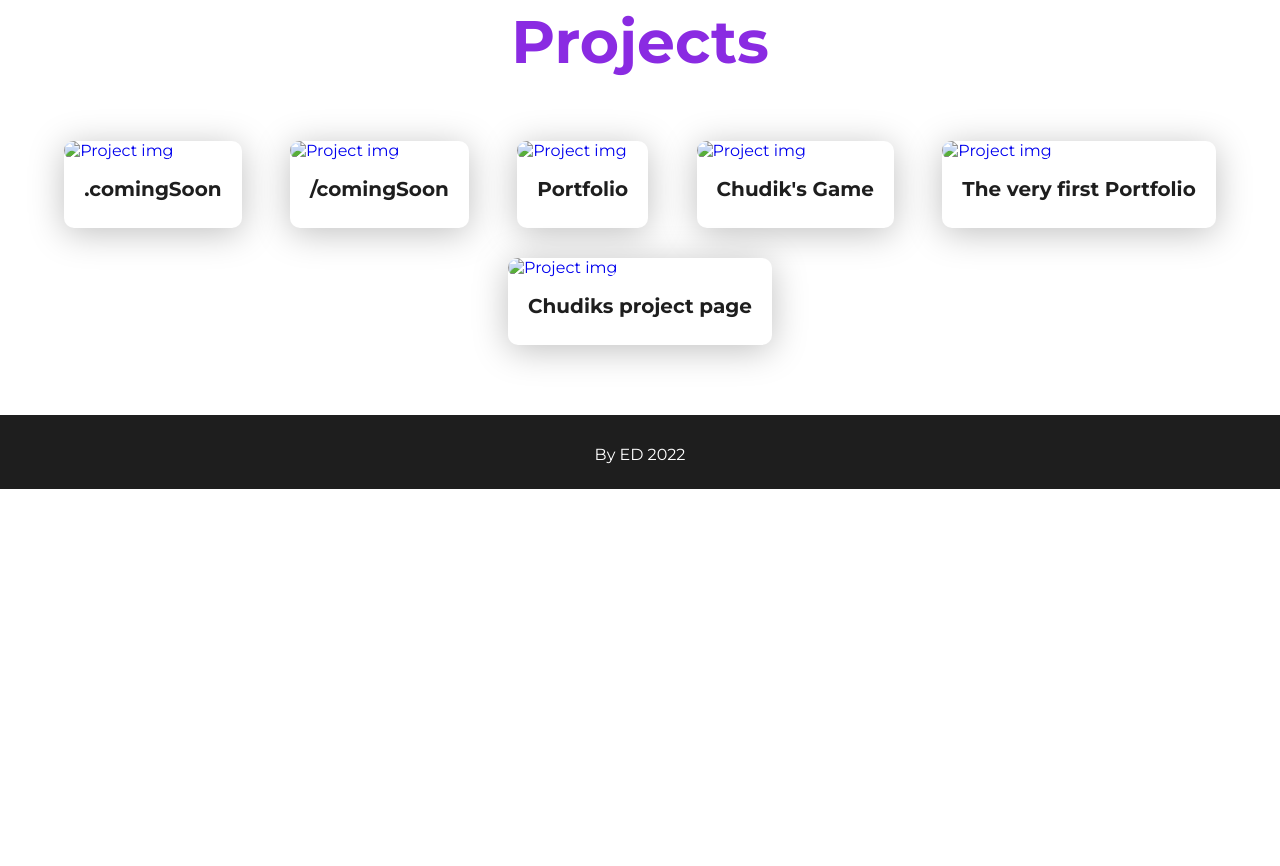
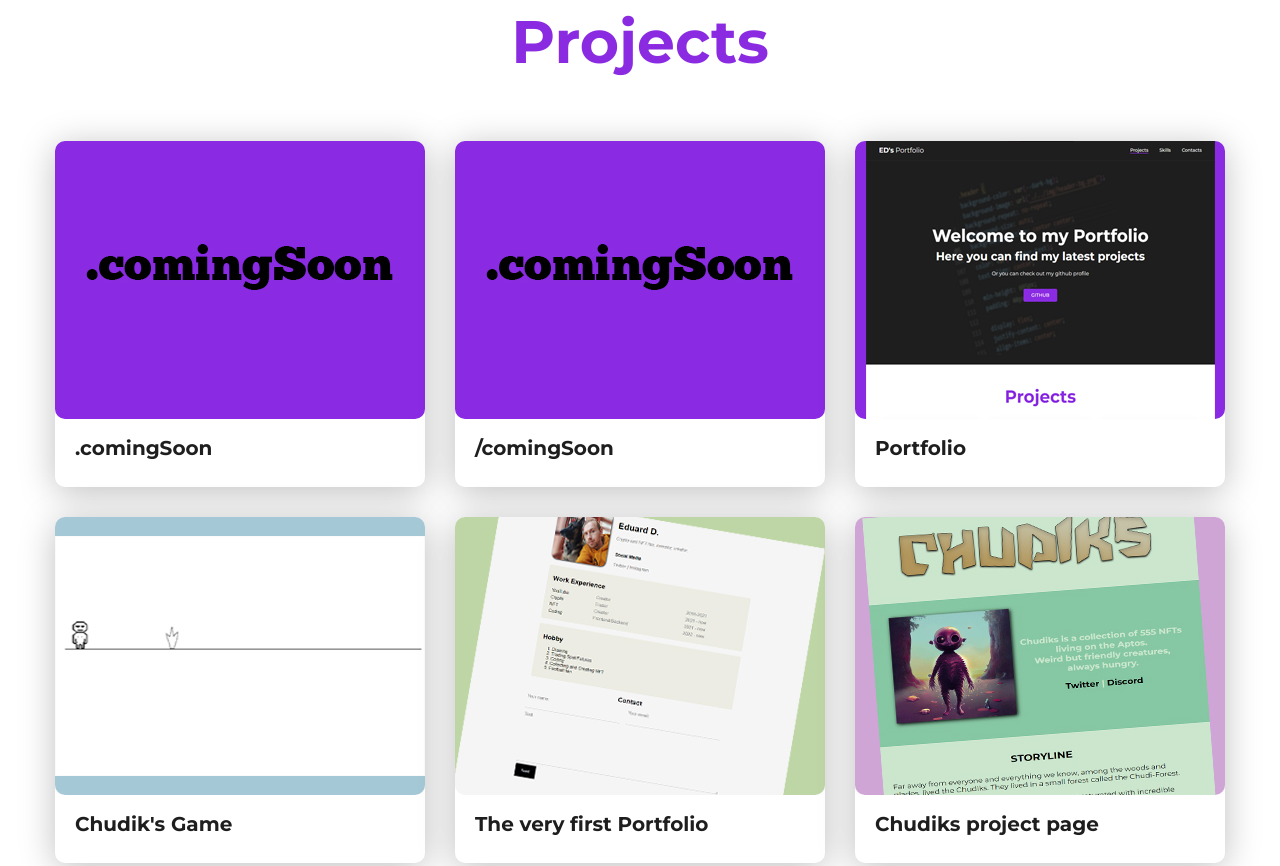
Before and after one commit to ed-90/portfolio, a plain HTML site: page index.html in a window 1280 px wide. Shown: the part 832-1698 px from the top of the page. Before the commit the page ends 1321 px from the top, so only its background shows below. Drawn offline with Linux system fonts and the light colour scheme; the site is published under a folder, as on GitHub Pages, so addresses that start at the root find nothing.

Commit message:
Add files via upload

```diff
--- a/index.html
+++ b/index.html
@@ -47,37 +47,37 @@
 
         <li class="project">
             <a href="./index.html">
-            <img src="/img/projects/04.jpg" alt="Project img" class="project__img">
+            <img src="./img/projects/04.jpg" alt="Project img" class="project__img">
             <h3 class="project__title">.comingSoon</h3>
         </a>
         </li>
         <li class="project">
             <a href="./index.html">
-            <img src="/img/projects/04.jpg" alt="Project img" class="project__img">
+            <img src="./img/projects/04.jpg" alt="Project img" class="project__img">
             <h3 class="project__title">/comingSoon</h3>
         </a>
         </li>
         <li class="project">
             <a href="https://ed-90.github.io/portfolio/" target="_blank">
-            <img src="/img/projects/05.jpg" alt="Project img" class="project__img">
+            <img src="./img/projects/05.jpg" alt="Project img" class="project__img">
             <h3 class="project__title">Portfolio</h3>
         </a>
         </li>
         <li class="project">
             <a href="https://ed-90.github.io/chudi-run/" target="_blank">
-            <img src="/img/projects/03.jpg" alt="Project img" class="project__img">
+            <img src="./img/projects/03.jpg" alt="Project img" class="project__img">
             <h3 class="project__title">Chudik's Game</h3>
         </a>
         </li>
         <li class="project">
             <a href="https://ed-90.github.io/edprt/" target="_blank">
-            <img src="/img/projects/01.jpg" alt="Project img" class="project__img">
+            <img src="./img/projects/01.jpg" alt="Project img" class="project__img">
             <h3 class="project__title">The very first Portfolio</h3>
         </a>
         </li>
         <li class="project">
             <a href="https://chudiks.xyz/" target="_blank">
-            <img src="/img/projects/02.jpg" alt="Project img" class="project__img">
+            <img src="./img/projects/02.jpg" alt="Project img" class="project__img">
             <h3 class="project__title">Chudiks project page</h3>
         </a>
         </li>
```
